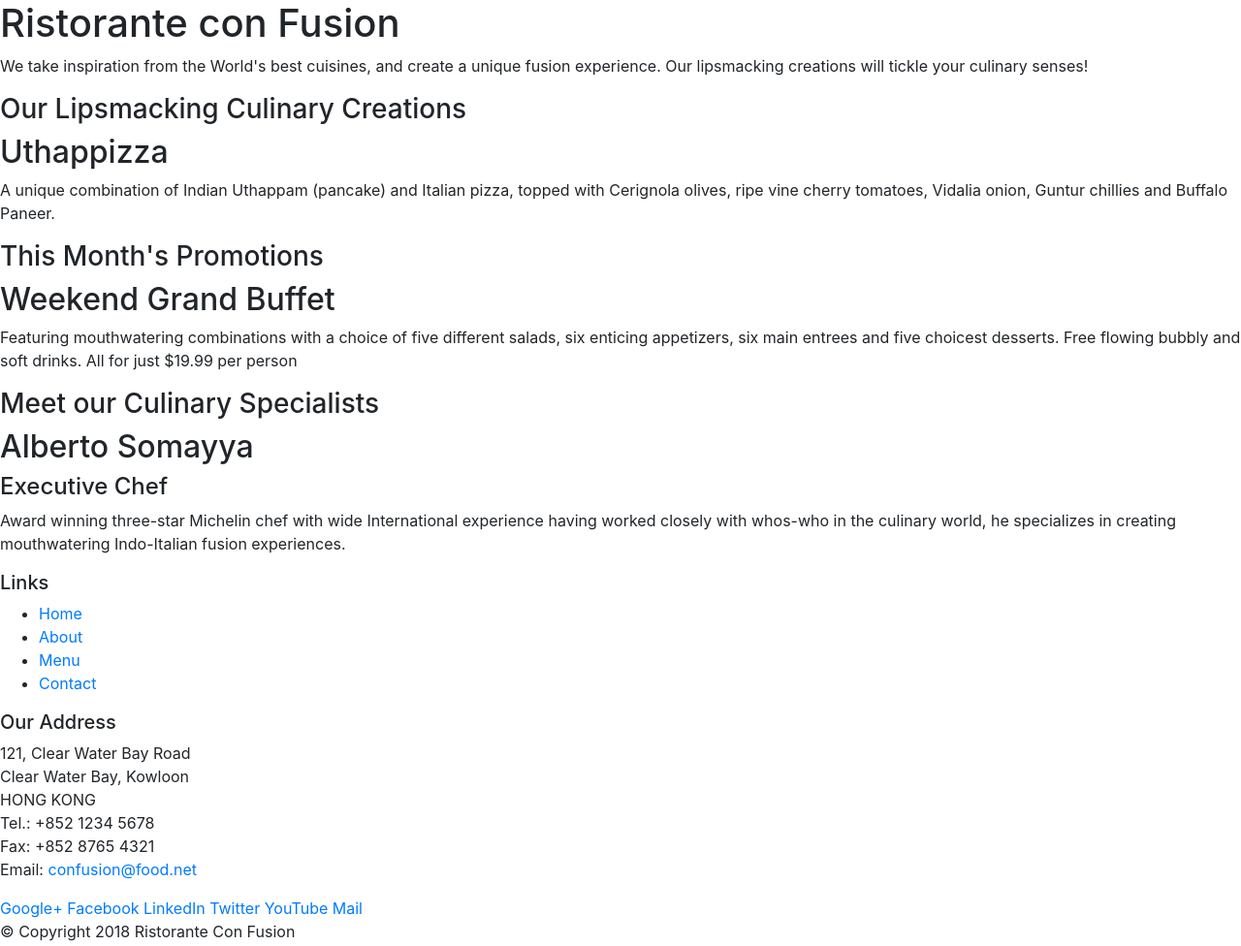
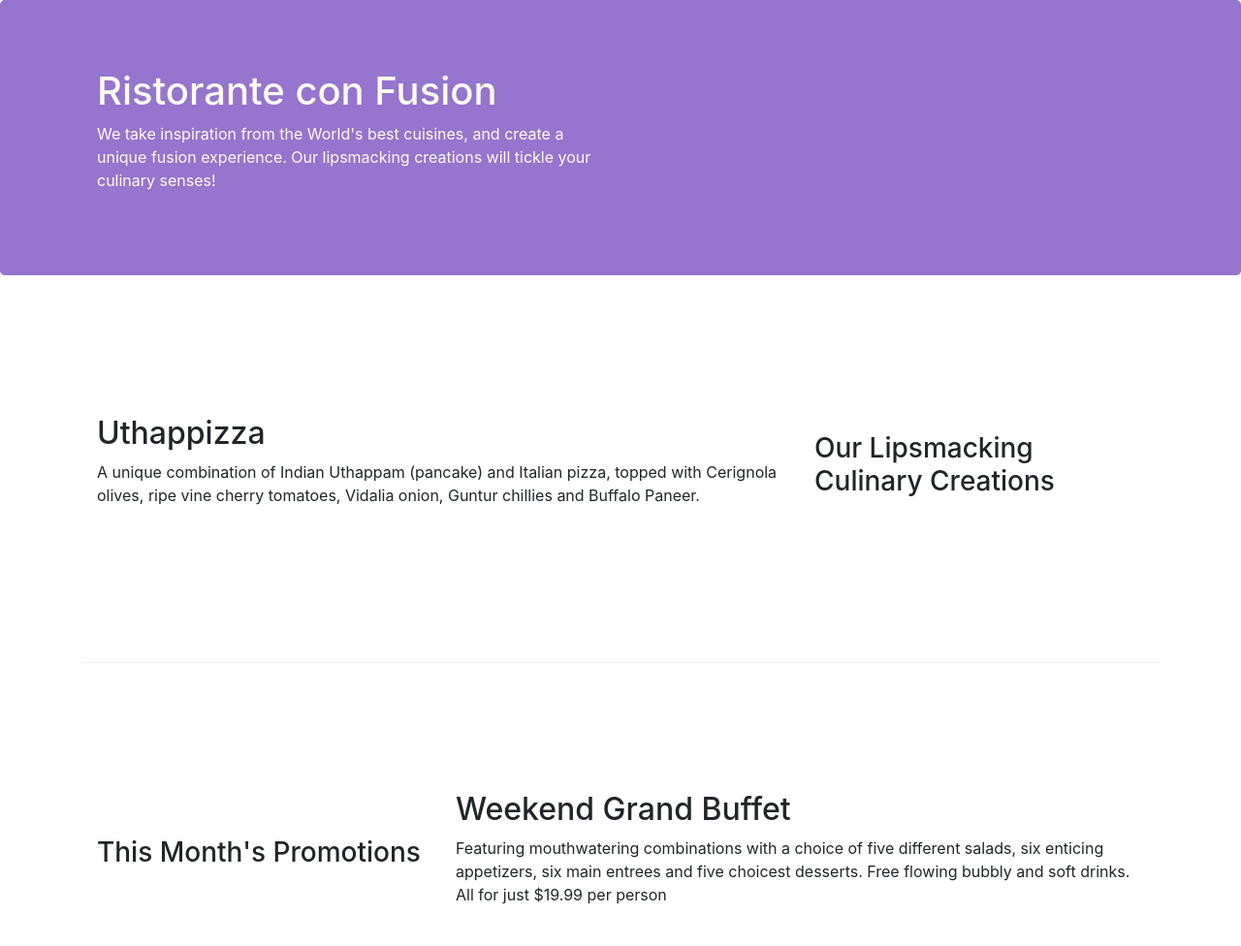
Before and after one commit to DianaVargas22/learnReact, a website: page index.html in a window 1280 px wide. Shown: the top 976 px of the page at 97% size. Drawn offline with nearby package versions, Linux system fonts and the light colour scheme.

Commit message:
Bootstrap grid,part two

```diff
--- /dev/null
+++ b/css/styles.css
@@ -0,0 +1,30 @@
+.row-header{
+    margin:0px auto;
+    padding:0px;
+}
+
+.row-content {
+    margin:0px auto;
+    padding: 50px 0px 50px 0px;
+    border-bottom: 1px ridge;
+    min-height:400px;
+}
+
+.footer{
+    background-color: #D1C4E9;
+    margin:0px auto;
+    padding: 20px 0px 20px 0px;
+}
+
+.jumbotron {
+    padding:70px 30px 70px 30px;
+    margin:0px auto;
+    background: #9575CD ;
+    color:floralwhite;
+}
+
+address{
+    font-size:80%;
+    margin:0px;
+    color:#0f0f0f;
+}
--- a/index.html
+++ b/index.html
@@ -9,32 +9,32 @@
 
     <!-- Bootstrap CSS -->
     <link rel="stylesheet" href="node_modules/bootstrap/dist/css/bootstrap.min.css">
-
+    <link rel="stylesheet" href="css/styles.css">
     <title>Ristorante Con Fusion</title>
 </head>
 
 <body>
 
-    <header>
-        <div>
-            <div>
-                <div>
+    <header class="jumbotron">
+        <div class="container">
+            <div class="row row-header">
+                <div class="col-12 col-sm-6">
                     <h1>Ristorante con Fusion</h1>
                     <p>We take inspiration from the World's best cuisines, and create a unique fusion experience. Our
                         lipsmacking creations will tickle your culinary senses!</p>
                 </div>
-                <div>
+                <div class="col-12 col-sm">
                 </div>
             </div>
         </div>
     </header>
 
-    <div>
-        <div>
-            <div>
+    <div class="container">
+        <div class="row row-content align-items-center">
+            <div class="col-12 col-sm-4 order-sm-last sol-md-3">
                 <h3>Our Lipsmacking Culinary Creations</h3>
             </div>
-            <div>
+            <div class="col col-sm order-sm-first sol-md">
                 <h2>Uthappizza</h2>
                 <p>A unique combination of Indian Uthappam (pancake) and Italian pizza, topped with Cerignola olives,
                     ripe vine cherry tomatoes, Vidalia onion, Guntur chillies and Buffalo Paneer.</p>
@@ -42,11 +42,11 @@
         </div>
 
 
-        <div>
-            <div>
+        <div class="row row-content align-items-center">
+            <div class="col-12 col-sm-4 sol-md-3">
                 <h3>This Month's Promotions</h3>
             </div>
-            <div>
+            <div class="col col-sm sol-md">
                 <h2>Weekend Grand Buffet</h2>
                 <p>Featuring mouthwatering combinations with a choice of five different salads, six enticing appetizers,
                     six main entrees and five choicest desserts. Free flowing bubbly and soft drinks. All for just
@@ -54,11 +54,11 @@
             </div>
         </div>
 
-        <div>
-            <div>
+        <div class="row row-content align-items-center">
+            <div class="col-12 col-sm-4 order-sm-last sol-md-3">
                 <h3>Meet our Culinary Specialists</h3>
             </div>
-            <div>
+            <div class="col col-sm order-sm-first sol-md">
                 <h2>Alberto Somayya</h2>
                 <h4>Executive Chef</h4>
                 <p>Award winning three-star Michelin chef with wide International experience having worked closely with
@@ -68,19 +68,19 @@
         </div>
     </div>
 
-    <footer>
-        <div>
-            <div>
-                <div>
+    <footer class="footer">
+        <div class="container">
+            <div class="row">
+                <div class="col-4 offset-1 col-sm-2 ">
                     <h5>Links</h5>
-                    <ul>
+                    <ul class="list-unstyled">
                         <li><a href="#">Home</a></li>
                         <li><a href="#">About</a></li>
                         <li><a href="#">Menu</a></li>
                         <li><a href="#">Contact</a></li>
                     </ul>
                 </div>
-                <div>
+                <div class="col-7 col-sm-5">
                     <h5>Our Address</h5>
                     <address>
                         121, Clear Water Bay Road<br>
@@ -91,8 +91,8 @@
                         Email: <a href="mailto:confusion@food.net">confusion@food.net</a>
                     </address>
                 </div>
-                <div>
-                    <div>
+                <div class="col-12 col-sm-4 align-self-center">
+                    <div class="text-center">
                         <a href="http://google.com/+">Google+</a>
                         <a href="http://www.facebook.com/profile.php?id=">Facebook</a>
                         <a href="http://www.linkedin.com/in/">LinkedIn</a>
@@ -102,8 +102,8 @@
                     </div>
                 </div>
             </div>
-            <div>
-                <div>
+            <div class="row justify-content-center">
+                <div class="col-auto">
                     <p>© Copyright 2018 Ristorante Con Fusion</p>
                 </div>
             </div>
```
